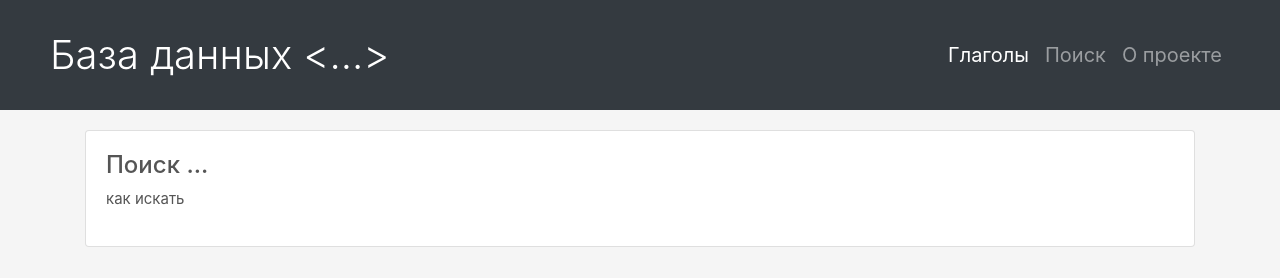
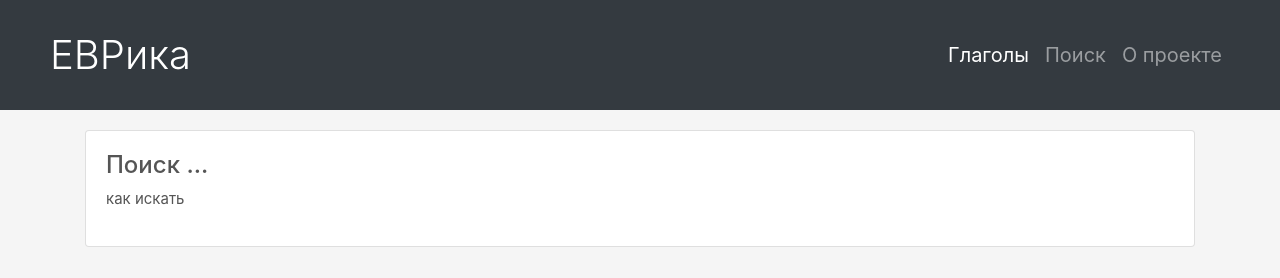
Before and after one commit to kategerasimenko/search_find, a Django app: page /search/ in a window 1280 px wide. Shown: the top 278 px of the page. Run offline with Django 3.2, Linux system fonts and the light colour scheme; data comes from the database, SQL or seed files in the repository; some libraries are stand-ins or nearby versions.

Commit message:
Update search_form.html

```diff
--- a/search_find_verbs/templates/search_form.html
+++ b/search_find_verbs/templates/search_form.html
@@ -8,12 +8,12 @@
   <link rel="stylesheet" href="{% static 'css/bootstrap.css' %}">
   <link rel="stylesheet" href="{% static 'css/style.css' %}">
 
-    <title>База данных <...></title>
+    <title>ЕВРика</title>
 </head>
 <body>
 <nav class="navbar navbar-expand-md navbar-dark sticky-top bg-dark">
     <!--       нужна ссылка на главную -->
-    <a class="navbar-brand display-1" href="{% url 'index' %}">База данных <...></a>
+    <a class="navbar-brand display-1" href="{% url 'index' %}">ЕВРика</a>
     <button class="navbar-toggler" type="button" data-toggle="collapse" data-target="#navbarCollapse" aria-controls="navbarCollapse" aria-expanded="false" aria-label="Toggle navigation">
         <span class="navbar-toggler-icon"></span>
     </button>
@@ -21,14 +21,14 @@
         <ul class="navbar-nav ml-auto">
             <li class="nav-item active">
                 <!--                   нужна ссылка -->
-                <a class="nav-link" href="{% url 'index' %}">Глаголы <span class="sr-only">(current)</span></a>
+                <a class="nav-link" href="{% url 'index' %}">Глаголы</a>
             </li>
             <li class="nav-item">
-                <a class="nav-link" href="{% url 'search' %}">Поиск</a>
+                <a class="nav-link" href="{% url 'search' %}">Поиск <span class="sr-only">(current)</span></a>
             </li>
             <li class="nav-item">
                 <!--                   нужна ссылка -->
-                <a class="nav-link" href="#">О проекте</a>
+                <a class="nav-link" href="{% url 'about' %}">О проекте</a>
             </li>
         </ul>
     </div>
```
